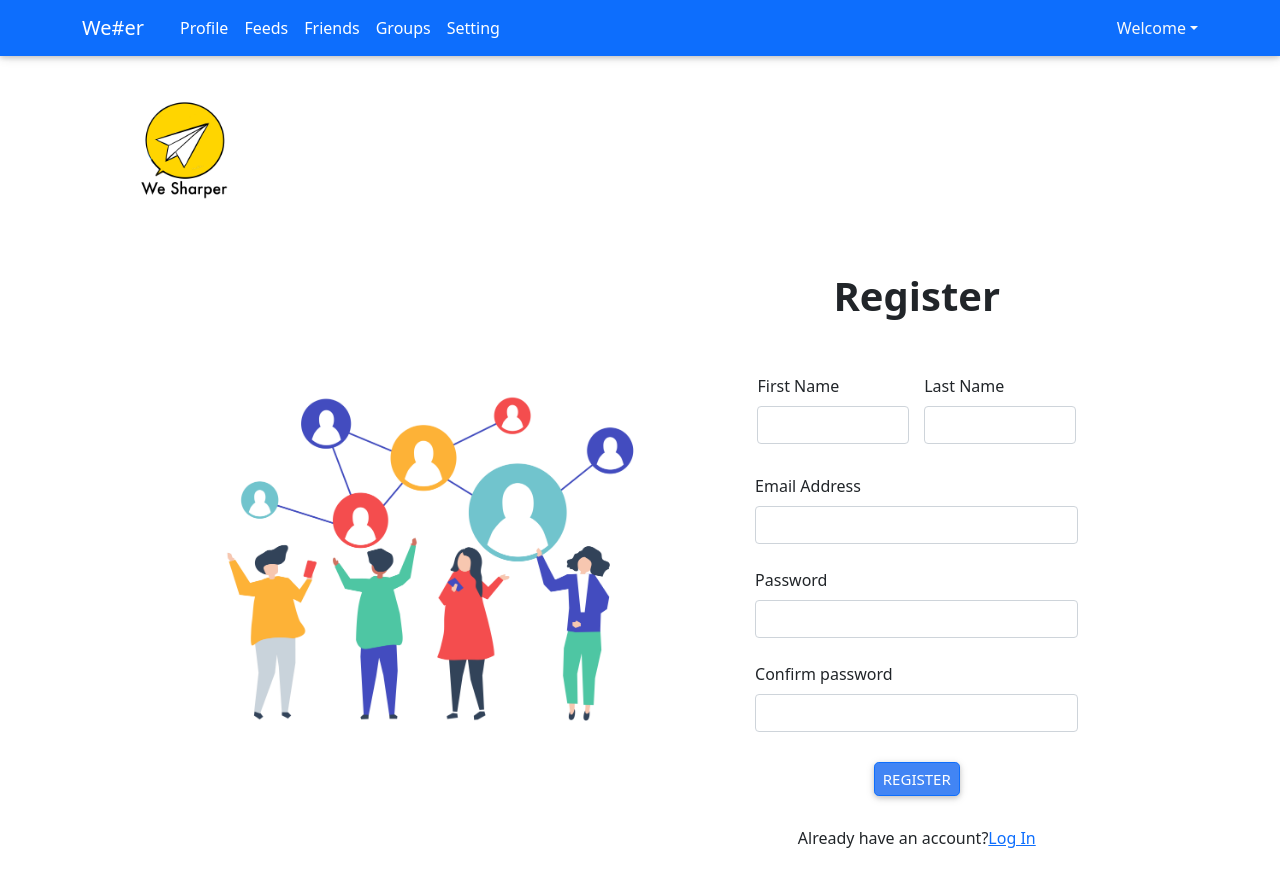
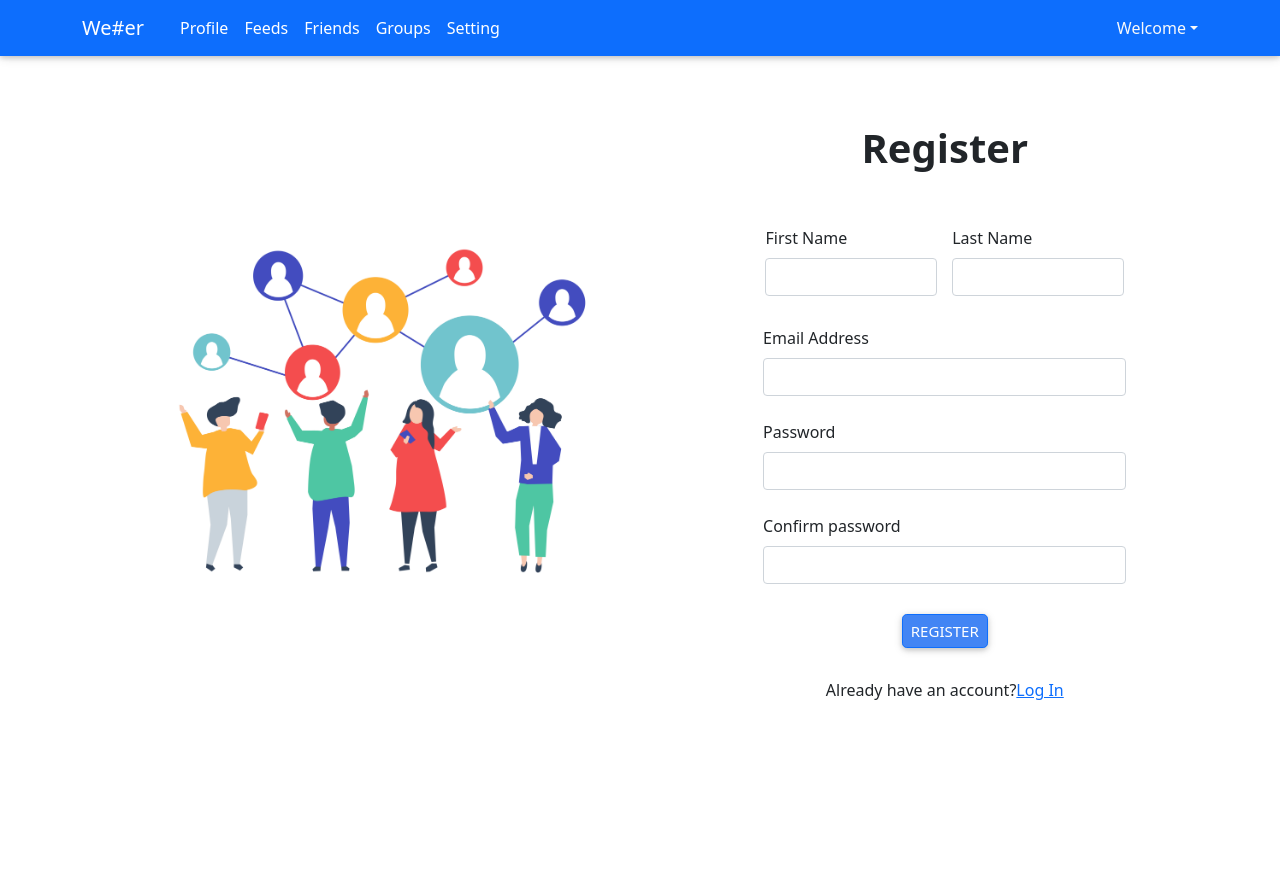
Before and after one commit to 220118-Reston-NET/WeSharper-P2, an Angular app in the folder WeSharper-Frontend/Frontend/: page /register in a window 1280 px wide. Shown: the top 886 px of the page. After the commit the page ends 800 px from the top, so only its background shows below. Built offline with nearby package versions, Linux system fonts and the light colour scheme.

Commit message:
remove logo

```diff
--- a/WeSharper-Frontend/Frontend/src/app/register/register.component.html
+++ b/WeSharper-Frontend/Frontend/src/app/register/register.component.html
@@ -1,11 +1,9 @@
-<img src="../assets/logo.png" class="img-fluid" width="100px" style="margin-left: 50px;" alt="Sample image">
-
 <section style="background-color: #fff;">
     <div>
       <div class="row d-flex justify-content-center align-items-center h-100">
         <div class="col-lg-12 col-xl-11">
           <div>
-            <div class="card-body p-md-5">
+            <div>
               <div class="row justify-content-center">
 
 
@@ -54,7 +52,7 @@
                     </div>
 
                     <div class="d-flex justify-content-center flex-row align-items-center mb-4">
-                        <span>Already have an account?<a href="#">Log In</a></span>
+                        <span>Already have an account?<a href="../home/home.component.html">Log In</a></span>
                     </div>
                   </form>
 
```
